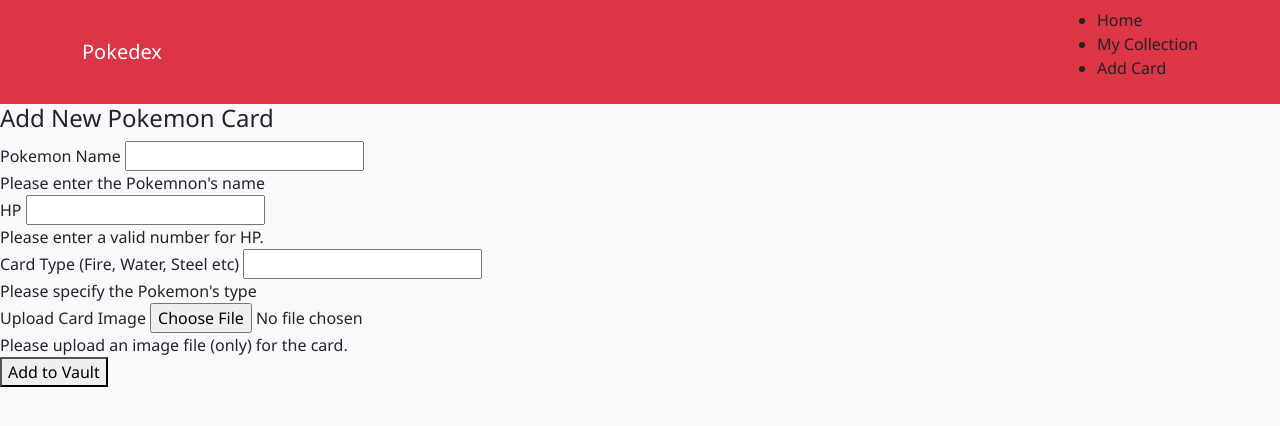
After one commit to Mkamal-45/pokemon-card-collection, a Flask app: page /add in a window 1280 px wide. The commit adds this page. Shown: the top 426 px of the page. Run offline with Flask 3, Linux system fonts and the light colour scheme.

Commit message:
created add_card html base structure with form validation

```diff
--- /dev/null
+++ b/templates/add_card.html
@@ -0,0 +1,46 @@
+{%extends 'base.html'%}
+{%block content%}
+
+<div>
+    <div>
+        <div>
+            <div>
+                <h4>Add New Pokemon Card</h4>
+            </div>
+            <div>
+                <form action="{{url_for('views.add_card')}}" method="POST" enctype="multipart/form-data" id="addCardForm" novalidate>
+                    <div>
+                        <label>Pokemon Name</label>
+                        <input type="text" id="name" name="name" required>
+                        <div>Please enter the Pokemnon's name</div>
+                    </div>
+
+                    <div>
+                        <label>HP</label>
+                        <input type="number" id="hp" name="hp" required>
+                        <div>Please enter a valid number for HP.</div>
+                    </div>
+
+                    <div>
+                        <label>Card Type (Fire, Water, Steel etc)</label>
+                        <input type="text" id="type" name="type" required>
+                        <div>Please specify the Pokemon's type</div>
+                    </div>
+
+                    <div>
+                        <label>Upload Card Image</label>
+                        <input type="file" id="image" name="image" accept="image/png,image/jpeg,image/jpg" required>
+                        <div>Please upload an image file (only) for the card.</div>
+                    </div>
+                    <button type="submit">Add to Vault</button>
+                </form>
+            </div>
+        </div>
+    </div>
+</div>
+
+
+
+
+
+{%endblock%}
--- a/templates/collection.html
+++ b/templates/collection.html
@@ -3,7 +3,7 @@
 {% block content%}
 <div>
     <h2>My Card Collection</h2>
-    <a href="{{url_for{'views.add_card'}}}">Add New Card</a>
+    <a href="{{url_for('views.add_card')}}">Add New Card</a>
 </div>
 <div>
     {% for card in cards%}
--- a/views.py
+++ b/views.py
@@ -1,4 +1,4 @@
-from flask import Blueprint, render_template, session
+from flask import Blueprint, render_template, session, redirect, url_for, request
 
 views_blueprint = Blueprint('views', __name__)
 
@@ -34,3 +34,7 @@ def collection():
             }
         ]
     return render_template('collection.html', cards=session['cards'])
+
+@views_blueprint.route('/add', methods=['GET', 'POST'])
+def add_card():
+    return render_template('add_card.html')
```
